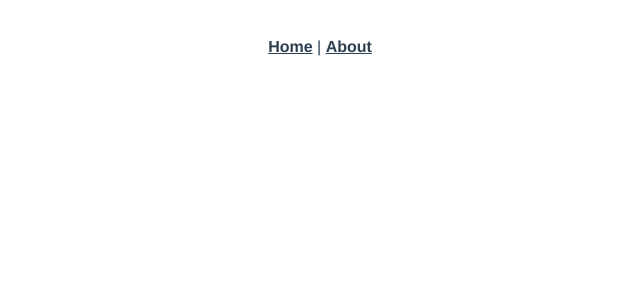
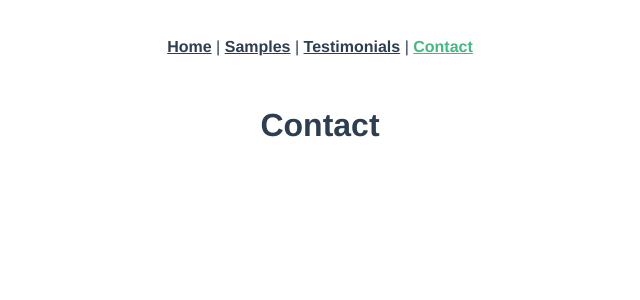
Before and after one commit to petewanca/petewanca.github.io, a Vue app: page /contact in a window 1280 px wide. Before the commit this address had no page. Shown: the top 300 px of the page, without its empty margins (320-960 px from the left). Built offline with nearby package versions, Linux system fonts and the light colour scheme.

Commit message:
reconfigured and adds router pages

```diff
--- a/src/App.vue
+++ b/src/App.vue
@@ -1,7 +1,9 @@
 <template>
   <div id="nav">
     <router-link to="/">Home</router-link> |
-    <router-link to="/about">About</router-link>
+    <router-link to="/samples">Samples</router-link> |
+    <router-link to="/testimonials">Testimonials</router-link> |
+    <router-link to="/contact">Contact</router-link>
   </div>
   <router-view />
 </template>
--- a/src/router/index.js
+++ b/src/router/index.js
@@ -1,5 +1,8 @@
 import { createRouter, createWebHistory } from "vue-router";
 import Home from "../views/Home.vue";
+import Samples from "../views/Samples";
+import Testimonials from "../views/Testimonials";
+import Contact from "../views/Contact";
 
 const routes = [
   {
@@ -8,13 +11,19 @@ const routes = [
     component: Home
   },
   {
-    path: "/about",
-    name: "About",
-    // route level code-splitting
-    // this generates a separate chunk (about.[hash].js) for this route
-    // which is lazy-loaded when the route is visited.
-    component: () =>
-      import(/* webpackChunkName: "about" */ "../views/About.vue")
+    path: "/samples",
+    name: "Samples",
+    component: Samples
+  },
+  {
+    path: "/testimonials",
+    name: "Testimonials",
+    component: Testimonials
+  },
+  {
+    path: "/contact",
+    name: "Contact",
+    component: Contact
   }
 ];
 
--- a/src/views/About.vue
+++ /dev/null
@@ -1,5 +0,0 @@
-<template>
-  <div class="about">
-    <h1>This is an about page</h1>
-  </div>
-</template>
--- /dev/null
+++ b/src/views/Contact.vue
@@ -0,0 +1,5 @@
+<template>
+  <div class="contact">
+    <h1>Contact</h1>
+  </div>
+</template>
--- /dev/null
+++ b/src/views/Samples.vue
@@ -0,0 +1,5 @@
+<template>
+  <div class="samples">
+    <h1>Samples</h1>
+  </div>
+</template>
--- /dev/null
+++ b/src/views/Testimonials.vue
@@ -0,0 +1,5 @@
+<template>
+  <div class="testimonials">
+    <h1>Testimonials</h1>
+  </div>
+</template>
```
